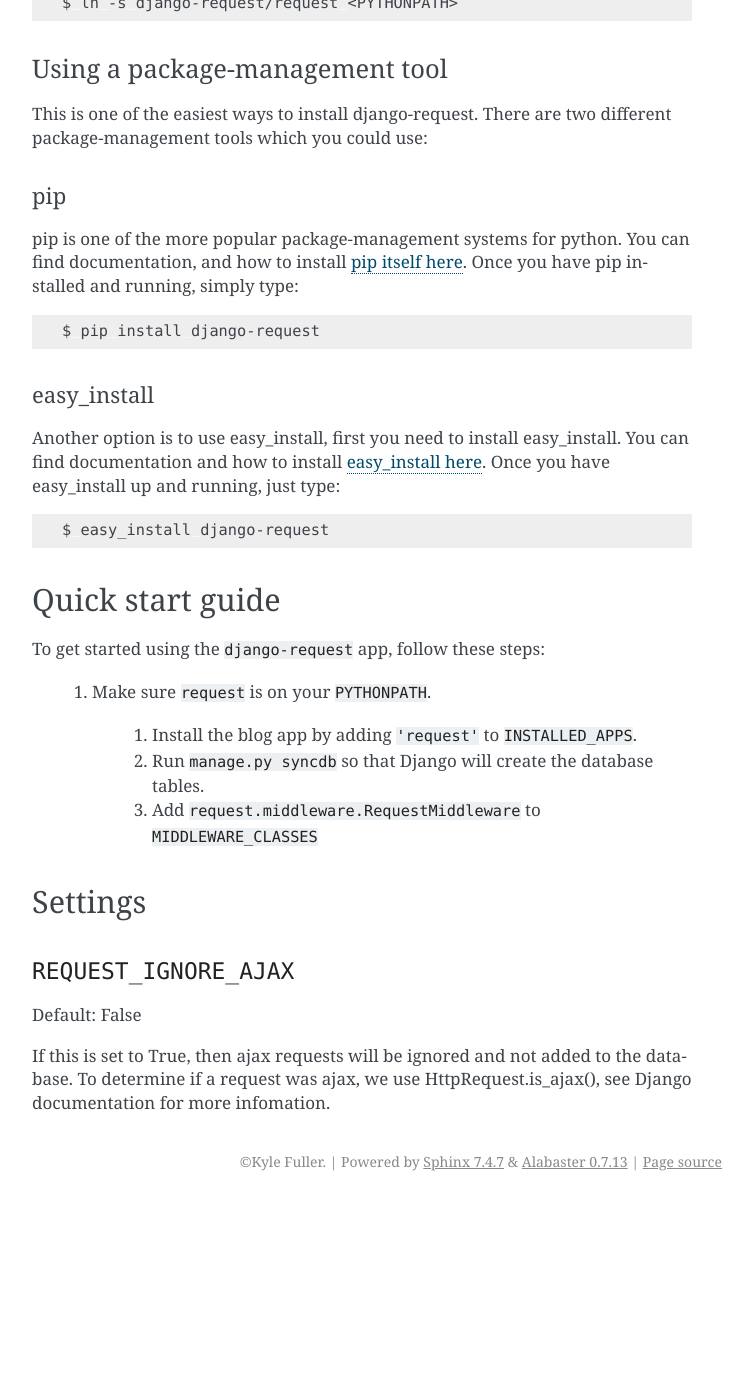
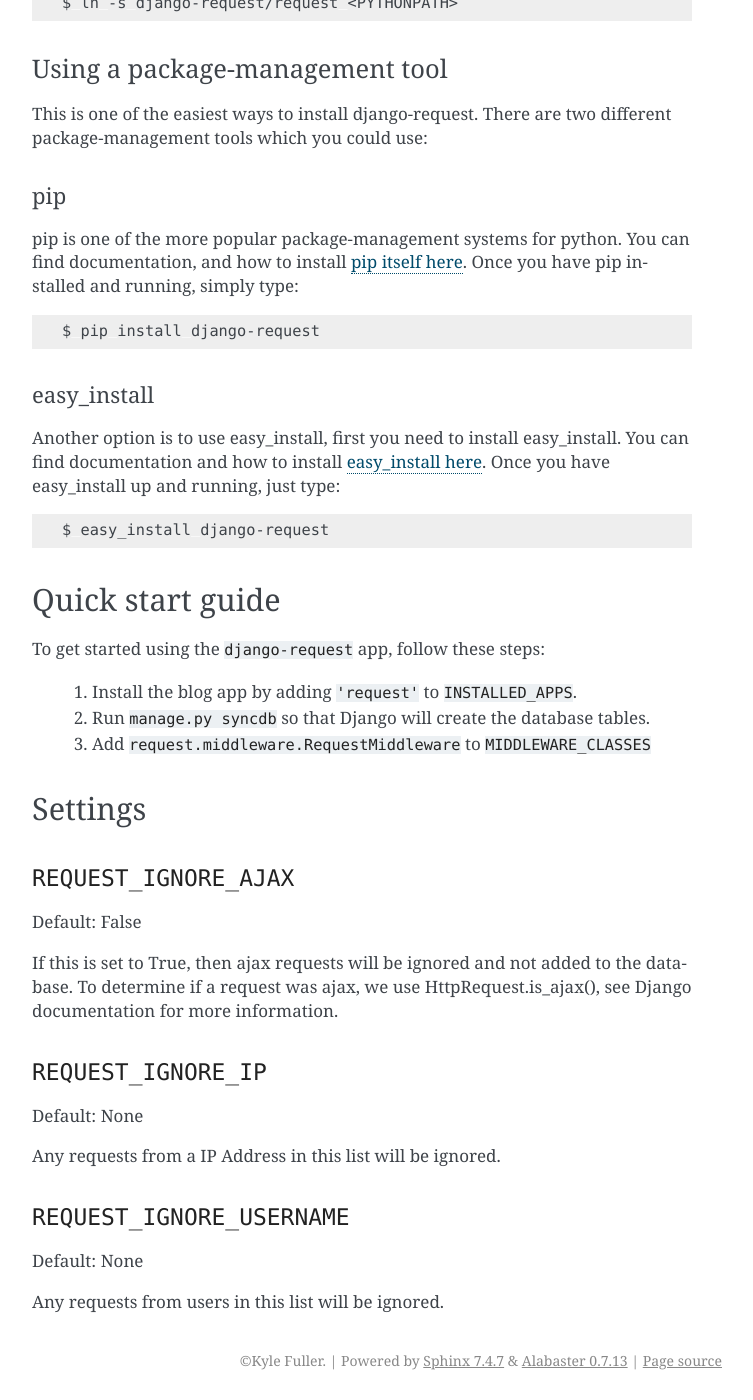
Before and after one commit to mrdoosba/mrdoosba, a Sphinx documentation site: the page built from docs/index.txt, in a window 1280 px wide and 1400 px high, scrolled down 817 px. Shown: the whole window, without its empty margins (388-1141 px from the left). Built offline with Sphinx 7.4.7, drawn with Linux system fonts in a browser that asks for light colours; the version number could not be read and is left out; before the commit the page ends 2018 px from its top, so only the background shows below that; some of the changed text lies outside the part shown.

Commit message:
Added two settings, REQUEST_IGNORE_IP and REQUEST_IGNORE_USERNAME which can be used to add ignores to the RequestMiddleware

```diff
--- a/docs/index.txt
+++ b/docs/index.txt
@@ -70,14 +70,17 @@ Quick start guide
 
 To get started using the ``django-request`` app, follow these steps:
 
-    #. Make sure ``request`` is on your ``PYTHONPATH``.
-
 	#. Install the blog app by adding ``'request'`` to
 	   ``INSTALLED_APPS``.
 
 	#. Run ``manage.py syncdb`` so that Django will create the database tables.
 
 	#. Add ``request.middleware.RequestMiddleware`` to ``MIDDLEWARE_CLASSES``
+
+
+.. note:
+
+    If you use django.contrib.auth, it is important that the you place ``request.middleware.RequestMiddleware`` after ``django.contrib.auth.middleware.AuthenticationMiddleware``
 
 Settings
 ========
@@ -87,4 +90,18 @@ Settings
 
 Default: False
 
-If this is set to True, then ajax requests will be ignored and not added to the database. To determine if a request was ajax, we use HttpRequest.is_ajax(), see Django documentation for more infomation.
+If this is set to True, then ajax requests will be ignored and not added to the database. To determine if a request was ajax, we use HttpRequest.is_ajax(), see Django documentation for more information.
+
+``REQUEST_IGNORE_IP``
+---------------------
+
+Default: None
+
+Any requests from a IP Address in this list will be ignored.
+
+``REQUEST_IGNORE_USERNAME``
+---------------------------
+
+Default: None
+
+Any requests from users in this list will be ignored.
```
Also changed, not shown: 3 other files.
